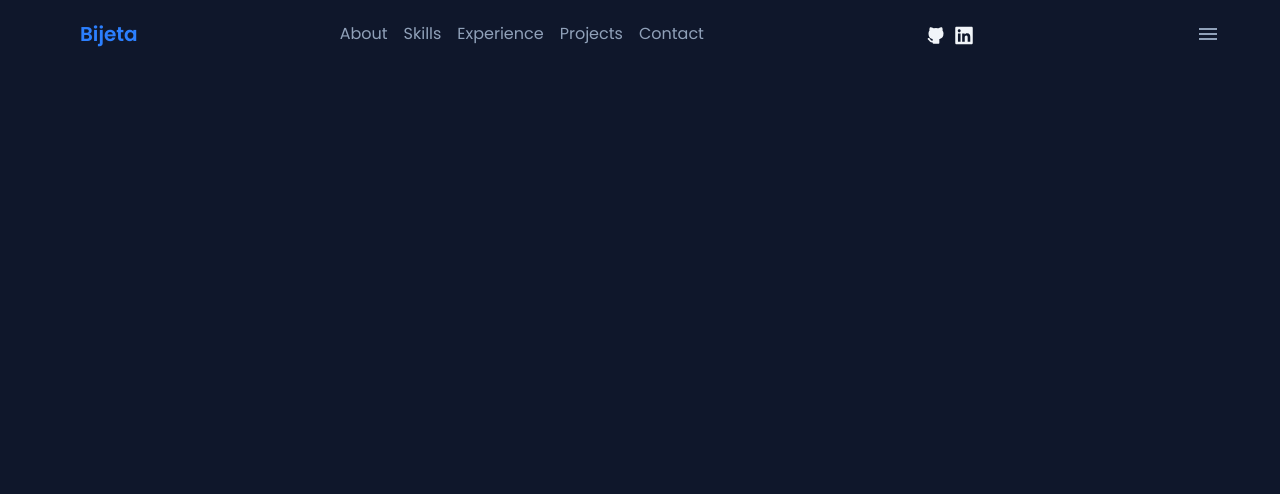
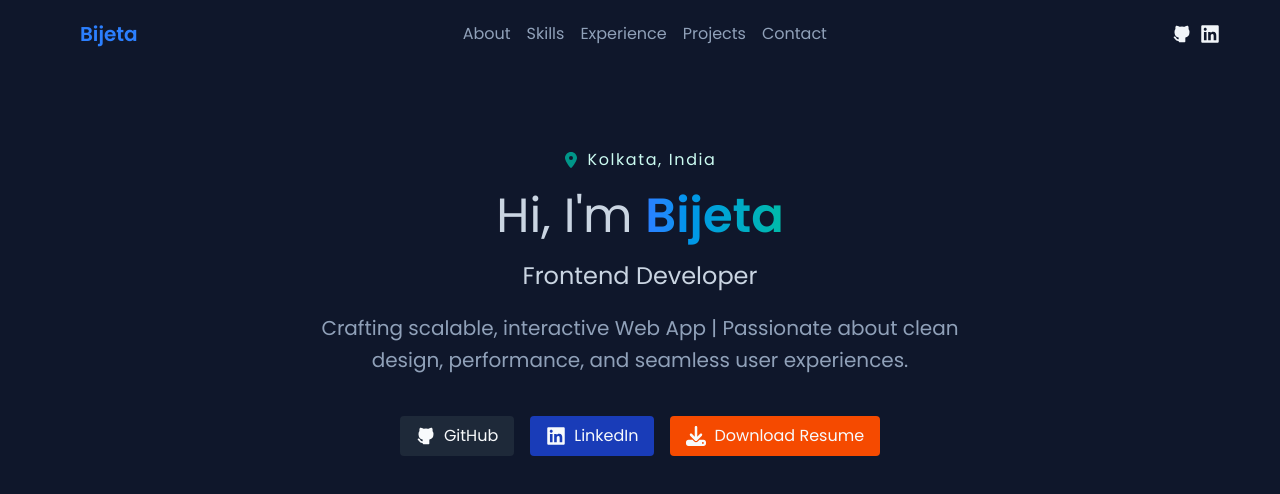
Before and after one commit to BijetaSah/portfolio, a React (Vite) app: page / in a window 1280 px wide. Shown: the top 494 px of the page. Built offline with nearby package versions, Linux system fonts and the light colour scheme; a web font is replaced by a local one.

Commit message:
feat (hero) : add a hero section

```diff
--- a/src/App.jsx
+++ b/src/App.jsx
@@ -1,9 +1,11 @@
 import Navbar from "./components/header/Navbar";
+import Hero from "./components/hero/Hero";
 
 function App() {
   return (
     <main className="bg-slate-900">
       <Navbar />
+      <Hero />
     </main>
   );
 }
--- a/src/components/header/Navbar.jsx
+++ b/src/components/header/Navbar.jsx
@@ -1,9 +1,12 @@
 import { TbBrandGithubFilled } from "react-icons/tb";
 import { FaLinkedin } from "react-icons/fa";
-import { navLinks } from "../../contants/data";
+
+import { navLinks, socialLinks } from "../../contants/data";
 import { IoMdMenu } from "react-icons/io";
 import { IoClose } from "react-icons/io5";
+
 import { motion } from "motion/react";
+
 import { useState } from "react";
 
 function Navbar() {
@@ -14,7 +17,7 @@ function Navbar() {
   }
   return (
     <>
-      <header className="flex justify-between px-5 md:px-10 lg:px-15 items-center py-5">
+      <header className="flex justify-between px-5 md:px-10 lg:px-15 items-center py-5 relative">
         <motion.h1
           className="text-blue-500 text-xl font-semibold"
           initial={{ opacity: 0, x: -20 }}
@@ -55,7 +58,9 @@ function Navbar() {
         </nav>
 
         {/* social links */}
-        <div className="md:flex gap-2 hidden ">
+        <ul className="md:flex gap-2 hidden ">
+          {socialLinks.map(({ icon: Icon, url }, index) => (
+            <li key={index}>
               <motion.a
                 initial={{
                   opacity: 0,
@@ -69,40 +74,21 @@ function Navbar() {
                   type: "spring",
                   stiffness: 100,
                   damping: 25,
-              duration: 0.3,
+                  delay: 0.2 + index * 0.2,
                 }}
                 className="text-slate-100 hover:text-blue-500 text-xl transition-colors duration-300"
-            href="https://github.com/BijetaSah"
+                href={url}
                 target="_blank"
               >
-            <TbBrandGithubFilled />
+                <Icon />
               </motion.a>
-          <motion.a
-            initial={{
-              opacity: 0,
-              y: -20,
-            }}
-            animate={{
-              opacity: 1,
-              y: 1.5,
-            }}
-            transition={{
-              type: "spring",
-              stiffness: 100,
-              damping: 25,
-              duration: 0.4,
-            }}
-            className="text-slate-100 hover:text-blue-500 text-xl transition-colors duration-300"
-            href="https://linkedin.com/in/bijeta-sah"
-            target="_blank"
-          >
-            <FaLinkedin />
-          </motion.a>
-        </div>
+            </li>
+          ))}
+        </ul>
 
         {/* mobile nav button */}
         <motion.button
-          className="text-2xl text-slate-400 cursor-pointer"
+          className="text-2xl text-slate-400 md:hidden cursor-pointer"
           whileHover={{ scale: 1.05 }}
           whileTap={{ scale: 0.9 }}
           onClick={handleToggleNav}
@@ -123,7 +109,7 @@ function Navbar() {
 function MobileNav({ onToggleNav }) {
   return (
     <nav
-      className="text-slate-400 md:hidden w-full bg-inherit"
+      className="text-slate-400 md:hidden w-full bg-inherit absolute left-0"
       initial={{ opacity: 0, x: -100 }}
       animate={{ opacity: 1, y: 100 }}
       transition={{
--- /dev/null
+++ b/src/components/hero/Hero.jsx
@@ -0,0 +1,58 @@
+import { FaLocationDot } from "react-icons/fa6";
+import { FaDownload } from "react-icons/fa6";
+
+import Button from "../../ui/Button";
+import { socialLinks } from "../../contants/data";
+
+function Hero() {
+  return (
+    <section
+      id="hero"
+      className="flex flex-col items-center text-slate-300 md:py-20 px-10 py-10 md:px-15"
+    >
+      {/* location */}
+      <p className="flex items-center gap-2 tracking-widest text-teal-100 mb-5">
+        <FaLocationDot className="text-teal-600 " /> Kolkata, India
+      </p>
+      <div className="flex flex-col justify-center items-center gap-5">
+        <h2 className="text-5xl">
+          Hi, I'm{" "}
+          <span className="bg-linear-to-r from-blue-500 to-teal-500  bg-clip-text text-transparent font-semibold">
+            Bijeta
+          </span>
+        </h2>
+        <p className="text-2xl">Frontend Developer</p>
+        <p className="sm:text-xl text-base text-slate-400 text-center leading-8">
+          Crafting scalable, interactive Web App | Passionate about clean
+          <br />
+          design, performance, and seamless user experiences.{" "}
+        </p>
+      </div>
+
+      {/* button */}
+      <div className="flex md:items-center gap-4 sm:flex-row flex-col mt-10">
+        {socialLinks.map(({ name, icon, url, background, shadowColor }) => (
+          <Button
+            key={name}
+            icon={icon}
+            link={url}
+            bgColor={background}
+            shadowColor={shadowColor}
+          >
+            {name}
+          </Button>
+        ))}
+        <Button
+          icon={FaDownload}
+          bgColor="bg-orange-600"
+          shadowColor={"blue-500/25"}
+          styles="!hover:bg-orange-900"
+        >
+          Download Resume
+        </Button>
+      </div>
+    </section>
+  );
+}
+
+export default Hero;
--- a/src/ui/Button.jsx
+++ b/src/ui/Button.jsx
@@ -6,13 +6,16 @@ function Button({
   icon: Icon,
   children,
   bgColor = "bg-slate-800/90",
-  textColor,
+  textColor = "text-slate-50",
   filePath,
   allowDownLoad = false,
   styles = "",
   shadowColor,
 }) {
-  const baseStyles = `flex items-center px-4 py-2 hover:shadow-[0_0_5px_${shadowColor}] transition-colors duration-300`;
+  const baseStyles = `flex items-center px-4 py-2 hover:shadow-lg hover:shadow-${shadowColor} rounded-sm flex gap-2 items-center transition-colors text-center duration-300 cursor-pointer hover:${bgColor.replace(
+    "800",
+    "900"
+  )}`;
 
   if (allowDownLoad && filePath)
     return (
@@ -29,6 +32,7 @@ function Button({
           duration: 0.2,
         }}
       >
+        <Icon className={`text-base md:text-xl ${textColor}`} />
         <span>{children}</span>
       </motion.a>
     );
@@ -47,6 +51,8 @@ function Button({
           duration: 0.2,
         }}
       >
+        <Icon className={`text-base md:text-xl ${textColor}`} />
+
         <span>{children}</span>
       </motion.a>
     );
@@ -62,7 +68,7 @@ function Button({
       }}
       className={`${baseStyles} ${styles} ${bgColor} ${textColor}`}
     >
-      <Icon className={`text-2xl ${textColor}`} />
+      <Icon className={`text-base md:text-xl ${textColor}`} />
       <span>{children}</span>
     </motion.button>
   );
```
Lines whose indentation alone changed are shown as unchanged.
